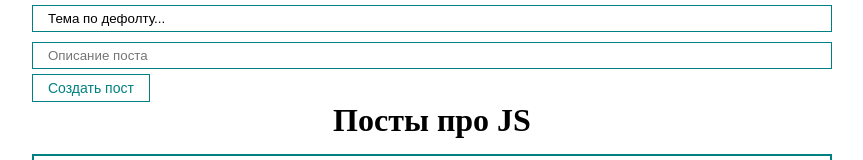
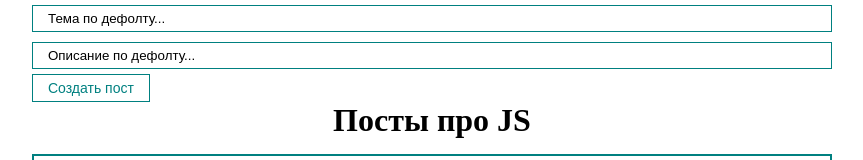
Before and after one commit to Ajtemir/ReactUlbiLearning, a React (Create React App) app: page / in a window 1280 px wide. Shown: the top 160 px of the page, without its empty margins (208-1071 px from the left). Built offline with nearby package versions, Linux system fonts and the light colour scheme.

Commit message:
console.log of added entity

```diff
--- a/src/App.js
+++ b/src/App.js
@@ -12,12 +12,17 @@ function App() {
     ]);
 
     const [title, setTitle] = useState('Тема по дефолту...')
-    const bodyInputRef = useRef();
+    const [body, setBody] = useState('Описание по дефолту...')
+
 
     const addNewPost = (e) => {
         e.preventDefault()
-        console.log(title)
-        console.log(bodyInputRef.current.value)
+        const newPost = {
+            id: Date.now(),
+            title,
+            body,
+        }
+        console.log(newPost)
     }
 
   return (
@@ -34,7 +39,8 @@ function App() {
 
             {/*Неуправляемый компонент*/}
             <MyInput
-                ref={bodyInputRef}
+                value={body}
+                onChange={e => setBody(e.target.value)}
                 type="text"
                 placeholder="Описание поста"
             />
```
